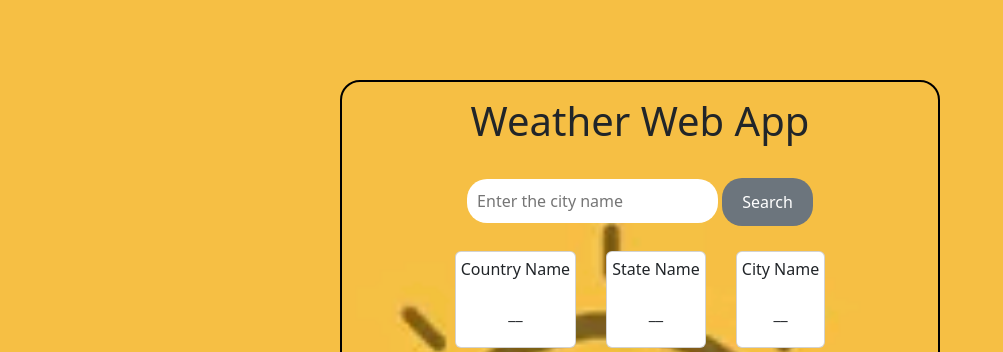
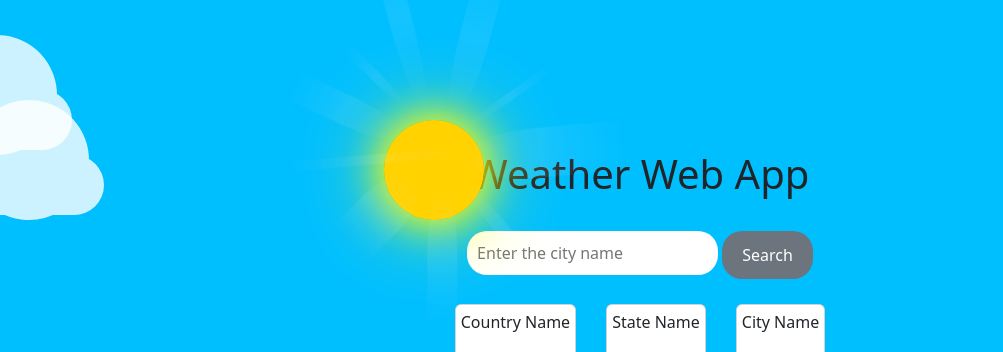
Before and after one commit to Divyesh-Godhani/WeatherApp, a plain HTML site: page index.html in a window 1280 px wide. Shown: the top 352 px of the page, without its empty margins (0-1003 px from the left). Drawn offline with nearby package versions, Linux system fonts and the light colour scheme.

Commit message:
add sun animation on background

```diff
--- a/index.html
+++ b/index.html
@@ -11,6 +11,28 @@
     <link rel="stylesheet" href="./style.css" />
   </head>
   <body>
+    <div id="sky">
+      <div class="theSun">
+        <div class="ray_box">
+          <div class="ray ray1"></div>
+          <div class="ray ray2"></div>
+          <div class="ray ray3"></div>
+          <div class="ray ray4"></div>
+          <div class="ray ray5"></div>
+          <div class="ray ray6"></div>
+          <div class="ray ray7"></div>
+          <div class="ray ray8"></div>
+          <div class="ray ray9"></div>
+          <div class="ray ray10"></div>
+        </div>
+      </div>
+      <div class="cloudwrapperTwo">
+        <div class="cloud c2"></div>
+      </div>
+      <div class="cloudwrapperThree">
+        <div class="cloud c3"></div>
+      </div>
+
     <!-- container for holding the weather card -->
     <div class="container">
       <h1>Weather Web App</h1>
@@ -98,6 +120,7 @@
         </div>
       </section>
     </div>
+  </div>
   </body>
 
   <!-- adding the javascript file -->
--- a/style.css
+++ b/style.css
@@ -11,8 +11,6 @@
     display: flex;
     align-items: center;
     justify-content: center;
-    background-color: black;
-    background-image: url(./sun.gif);
     background-repeat: no-repeat;
     background-position: center;
     background-size: cover;
@@ -20,8 +18,6 @@
 
   /* designing the weather app container */
   .container {
-    width: 600px;
-    border: 2px solid black;
     display: flex;
     flex-direction: column;
     align-items: center;
@@ -33,7 +29,6 @@
 
   /* designing the search area */
   .searchData {
-    /* border: 1px solid black; */
     border-radius: 5px;
   }
 
@@ -72,3 +67,279 @@
     gap: 5px;
     padding: 5px;
   }
+
+  /* Sun Animation  */
+
+  html {
+    box-sizing: border-box;
+  }
+
+  *,
+  *:before,
+  *:after {
+    box-sizing: inherit;
+  }
+
+  body {
+    animation: skyChange 60s linear infinite;
+    background: deepskyblue;
+  }
+
+  /* Container - Sky*/
+  #sky {
+    width: 100vw;
+    height: 100vh;
+  }
+
+  /* Standard syntax */
+  @keyframes skyChange {
+    0% {
+      background: deepskyblue;
+    }
+    25% {
+      background: deepskyblue;
+    }
+    32% {
+      background: aliceblue;
+    }
+    41% {
+      background: deepskyblue;
+    }
+    70% {
+      background: deepskyblue;
+    }
+    100% {
+      background: #00d2ff; /* fallback for old browsers */
+      background: -webkit-linear-gradient(
+        to right,
+        #3a7bd5,
+        #00d2ff
+      ); /* Chrome 10-25, Safari 5.1-6 */
+      background: linear-gradient(
+        to right,
+        #3a7bd5,
+        #00d2ff
+      ); /* W3C, IE 10+/ Edge, Firefox 16+, Chrome 26+, Opera 12+, Safari 7+ */
+    }
+  }
+
+  /* Sun  */
+  .theSun {
+    opacity: 1;
+    box-shadow: 0px 0px 15px 3px yellow;
+    width: 100px;
+    height: 100px;
+    position: absolute;
+    top: 15vh;
+    left: 30vw;
+    animation: sunpulse 2s alternate infinite;
+    border-radius: 50%;
+    background-image: radial-gradient(circle, #ffd200 95%, #f7971e);
+  }
+
+  @keyframes sunpulse {
+    from {
+      box-shadow: 0 0 100px #ff0, 0 0 100px #ff0;
+    }
+    to {
+      box-shadow: 0 0 25px #ff0, 0 0 75px #ff0;
+    }
+  }
+
+  /* Clouds */
+
+  .cloudwrapperOne,
+  .cloudwrapperTwo,
+  .cloudwrapperThree {
+    animation: movecloudsoversky 60s linear infinite;
+    animation-delay: -1s;
+    z-index: 2001;
+  }
+
+  .cloudwrapperTwo {
+    animation-delay: -1s;
+  }
+
+  .cloudwrapperThree {
+    animation-delay: -2s;
+  }
+
+  .cloud {
+    width: 200px;
+    height: 60px;
+    background: white;
+    position: relative;
+    border-radius: 200px;
+    z-index: 2000;
+  }
+
+  .cloud:before,
+  .cloud:after {
+    content: "";
+    background: white;
+    position: absolute;
+    width: 100px;
+    height: 80px;
+    top: -15px;
+    left: 10px;
+    border-radius: 100px;
+    transform: rotate(30deg);
+  }
+
+  .cloud:after {
+    width: 120px;
+    height: 120px;
+    top: -55px;
+    left: auto;
+    right: 15px;
+  }
+
+  .c1 {
+    margin-top: -20px;
+    animation-delay: -2s;
+  }
+
+  .c2 {
+    margin-top: 10px;
+    animation-delay: -18s;
+  }
+
+  .c3 {
+    margin-top: 5px;
+    animation-delay: -7s;
+  }
+
+  @keyframes movecloudsoversky {
+    0% {
+      transform: translate(-25%, 10vh);
+      opacity: 0.8;
+    }
+    50% {
+      opacity: 0.8;
+    }
+    100% {
+      transform: translate(125%, 10vh);
+      opacity: 0.4;
+    }
+  }
+
+  /* Sun rays */
+
+  .ray_box {
+    position: absolute;
+    margin: auto;
+    top: 0px;
+    left: 0;
+    right: 0;
+    bottom: 0;
+    width: 70px;
+    animation: ray_anim 120s linear infinite;
+  }
+
+  .ray {
+    background: -webkit-linear-gradient(
+      top,
+      rgba(255, 255, 255, 0) 0%,
+      rgba(255, 255, 255, 0.8) 50%,
+      rgba(255, 255, 255, 0) 100%
+    );
+    background: linear-gradient(
+      top,
+      rgba(255, 255, 255, 0) 0%,
+      rgba(255, 255, 255, 0.8) 50%,
+      rgba(255, 255, 255, 0) 100%
+    );
+    margin-left: 10px;
+    border-radius: 80% 80% 0 0;
+    position: absolute;
+    opacity: 0.1;
+  }
+
+  .ray1 {
+    height: 170px;
+    width: 30px;
+    transform: rotate(180deg);
+    top: -175px;
+    left: 15px;
+  }
+
+  .ray2 {
+    height: 100px;
+    width: 8px;
+    transform: rotate(220deg);
+    top: -90px;
+    left: 75px;
+  }
+
+  .ray3 {
+    height: 170px;
+    width: 50px;
+    transform: rotate(250deg);
+    top: -80px;
+    left: 100px;
+  }
+
+  .ray4 {
+    height: 120px;
+    width: 14px;
+    transform: rotate(305deg);
+    top: 30px;
+    left: 100px;
+  }
+
+  .ray5 {
+    height: 140px;
+    width: 30px;
+    transform: rotate(-15deg);
+    top: 60px;
+    left: 40px;
+  }
+
+  .ray6 {
+    height: 90px;
+    width: 50px;
+    transform: rotate(30deg);
+    top: 60px;
+    left: -40px;
+  }
+
+  .ray7 {
+    height: 180px;
+    width: 10px;
+    transform: rotate(70deg);
+    top: -35px;
+    left: -40px;
+  }
+
+  .ray8 {
+    height: 120px;
+    width: 30px;
+    transform: rotate(100deg);
+    top: -45px;
+    left: -90px;
+  }
+
+  .ray9 {
+    height: 80px;
+    width: 10px;
+    transform: rotate(120deg);
+    top: -65px;
+    left: -60px;
+  }
+
+  .ray10 {
+    height: 190px;
+    width: 23px;
+    transform: rotate(150deg);
+    top: -185px;
+    left: -60px;
+  }
+
+  @keyframes ray_anim {
+    0% {
+      transform: rotate(0deg);
+    }
+    100% {
+      transform: rotate(360deg);
+    }
+  }
```
Also changed, not shown: sun.gif (deleted).
